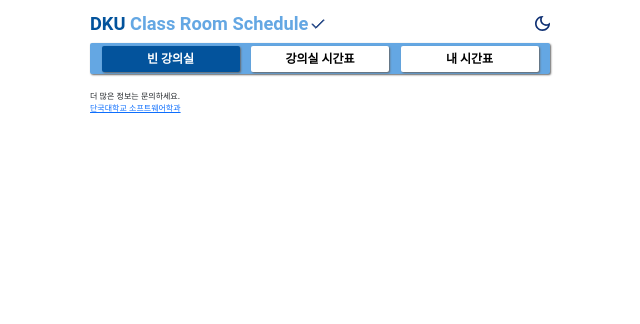
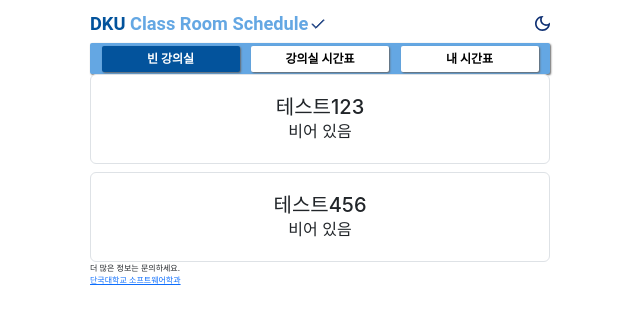
Before and after one commit to ellen24k/opensw, a React (Create React App) app in the folder frontend/: page /FindEmptyClassPage in a window 1280 px wide. Shown: the top 324 px of the page, without its empty margins (320-960 px from the left). Built offline with nearby package versions, Linux system fonts and the light colour scheme; the HTML template or start-up script is replaced by a standard one; a web font is replaced by a local one.

Commit message:
Implement ClassroomButton, ClassroomInfo

```diff
--- /dev/null
+++ b/frontend/src/components/ClassCard.js
@@ -0,0 +1,23 @@
+import { classTime } from '../util';
+
+import Card from 'react-bootstrap/Card';
+
+import styles from '../styles/ClassCard.module.css';
+
+function ClassCard({ classInfo }) {
+    const [start, end] = classTime(classInfo.start, classInfo.end);
+
+    return (
+        <Card as="li" className={styles.ClassCard}>
+            <Card.Body>
+                <Card.Title>{classInfo.course_name}</Card.Title>
+                <Card.Text>
+                    <div><time>{start}</time> ~ <time>{end}</time></div>
+                    <div>{classInfo.professor}</div>
+                </Card.Text>
+            </Card.Body>
+        </Card>
+    );
+}
+
+export default ClassCard;
--- a/frontend/src/components/ClassroomButton.js
+++ b/frontend/src/components/ClassroomButton.js
@@ -1,9 +1,32 @@
-function ClassroomButton({ active, classroom, onClick }) {
+import { classTime, periodStart } from '../util.js';
+
+import Card from 'react-bootstrap/Card';
+import ListGroupItem from 'react-bootstrap/ListGroupItem';
+
+import styles from '../styles/ClassroomButton.module.css';
+
+function ClassroomButton({ active, classroom, onClick, classes }) {
+    const currentTime = (date => `${date.getHours()}:${date.getMinutes()}`)(new Date());
+    const nextClass = classes
+        ?.filter(cls => periodStart(cls.start) > currentTime)
+        ?.sort((a, b) => a.start - b.start)?.[0];
+
     return (
-        <button onClick={() => onClick(classroom)}>
-            <div className="classroom-name">{classroom}</div>
-            <div className="classroom-status"></div>
-        </button>
+        <ListGroupItem
+            className={styles.ClassroomButton}
+            active={active}
+            action
+            onClick={() => onClick(classroom)}
+        >
+            <Card.Body>
+                <Card.Title>{classroom}</Card.Title>
+                <Card.Text>{
+                    nextClass
+                        ? (<><time>{periodStart(nextClass.start)}</time>까지 비어 있음</>)
+                        : '비어 있음'
+                }</Card.Text>
+            </Card.Body>
+        </ListGroupItem>
     );
 }
 
--- a/frontend/src/components/ClassroomInfo.js
+++ b/frontend/src/components/ClassroomInfo.js
@@ -1,5 +1,45 @@
-function ClassroomInfo({ classroom }) {
+import { useState } from "react";
 
+import Offcanvas from "react-bootstrap/Offcanvas";
+import Stack from "react-bootstrap/Stack";
+import CardGroup from "react-bootstrap/CardGroup";
+import Button from "react-bootstrap/Button";
+import { Link } from "react-router-dom";
+import ClassCard from "./ClassCard.js";
+
+import styles from '../styles/ClassroomInfo.module.css';
+
+function ClassroomInfo({ classroom, onHide }) {
+    const [classes, setClasses] = useState([]);
+
+    return (
+        <Offcanvas
+            show={classroom}
+            placement="bottom"
+            backdrop={false}
+            onHide={onHide}
+        >
+            <Offcanvas.Header closeButton>
+                <Offcanvas.Title>✅ {classroom} 강의실 정보</Offcanvas.Title>
+            </Offcanvas.Header>
+            <Offcanvas.Body className={[styles.NoTopPadding, styles.DelegateXPadding1]}>
+                <section className={styles.DelegateXPadding1}>
+                    <h6>오늘 수업</h6>
+                    <Stack
+                        direction="horizontal"
+                        gap={2}
+                        as="ul"
+                        className={[styles.NoStyleList, styles.VerticalList, styles.XPadding1]}
+                    >
+                        {classes.map((cls) => <ClassCard classInfo={cls} />)}
+                    </Stack>
+                </section>
+                <section>
+                    <Button className={styles.FullWidth} as={Link} to="/ViewClassSchedulePage">{classroom} 주간 시간표</Button>
+                </section>
+            </Offcanvas.Body>
+        </Offcanvas>
+    );
 }
 
 export default ClassroomInfo;
--- a/frontend/src/components/FindEmptyClassPage.js
+++ b/frontend/src/components/FindEmptyClassPage.js
@@ -1,6 +1,7 @@
 /* 기능: 빈 강의실 */
 
 import { useState } from 'react';
+import ListGroup from 'react-bootstrap/ListGroup';
 
 import MainFrame from "./MainFrame.js";
 import NaviBar from "./NaviBar.js";
@@ -8,24 +9,34 @@ import ClassroomFilter from './ClassroomFilter.js';
 import ClassroomButton from './ClassroomButton.js';
 import ClassroomInfo from './ClassroomInfo.js';
 
+import styles from '../styles/FindEmptyClassPage.module.css';
+
 function FindEmptyClassPage() {
-    const [emptyClassrooms, setEmptyClassrooms] = useState([]);
+    const [emptyClassrooms, setEmptyClassrooms] = useState(["테스트123", "테스트456"]);
     const [activeClassroom, setActiveClassroom] = useState(null);
     return (
         <MainFrame>
             <NaviBar />
-            <ClassroomFilter />
-            <ul>
+            <ClassroomFilter onChange={(classrooms) => { }} />
+            <ListGroup className={styles.Gap05}>
                 {emptyClassrooms.map((classroom) => (
-                    <li><ClassroomButton
+                    <ClassroomButton
+                        classroom={classroom}
+                        classes={[]}
                         active={activeClassroom === classroom}
-                        classroom={classroom}
-                        onClick={(classroom) => setActiveClassroom(classroom)}
-                    /></li>
+                        onClick={(classroom) => {
+                            setActiveClassroom(activeClassroom === classroom ? null : classroom);
+                        }}
+                    />
                 ))}
-            </ul>
-            {(activeClassroom) && <ClassroomInfo classroom={activeClassroom} />}
-        </MainFrame>
+            </ListGroup>
+            {(activeClassroom) && (
+                <ClassroomInfo
+                    classroom={activeClassroom}
+                    onHide={() => setActiveClassroom(null)}
+                />
+            )}
+        </MainFrame >
     );
 }
 
--- /dev/null
+++ b/frontend/src/styles/ClassCard.module.css
@@ -0,0 +1,3 @@
+.ClassCard {
+	min-width: 10em;
+}
--- /dev/null
+++ b/frontend/src/styles/ClassroomButton.module.css
@@ -0,0 +1,9 @@
+.ClassroomButton {
+	border-radius: inherit;
+	text-align: center;
+	padding: 1.25rem;
+}
+
+.ClassroomButton + .ClassroomButton {
+	border-width: 1px;
+}
--- /dev/null
+++ b/frontend/src/styles/ClassroomInfo.module.css
@@ -0,0 +1,41 @@
+.NoTopPadding {
+	padding-top: 0;
+}
+
+.OffcanvasFooter {
+	width: 100%;
+
+	position: absolute;
+	left: 0;
+	bottom: 0;
+
+	padding: 1rem;
+}
+
+.FullWidth {
+	width: 100%;
+}
+
+.NoStyleList {
+	list-style: none;
+	padding-left: 0;
+}
+
+.VerticalList {
+	overflow-x: scroll;
+}
+
+.DelegateXPadding1 {
+	padding-left: 0;
+	padding-right: 0;
+}
+
+:where(.DelegateXPadding1 > *) {
+	padding-left: 1rem;
+	padding-right: 1rem;
+}
+
+.XPadding1 {
+	padding-left: 1rem;
+	padding-right: 1rem;
+}
--- /dev/null
+++ b/frontend/src/styles/FindEmptyClassPage.module.css
@@ -0,0 +1,3 @@
+.Gap05 {
+	gap: 0.5rem;
+}
--- /dev/null
+++ b/frontend/src/util.js
@@ -0,0 +1,69 @@
+/**
+ * 누적 분을 시간:분 문자열로 변환
+ * @param {number} minutes 누적 분
+ * @returns {string} 시:분
+ */
+export function minutesToTime(minutes) {
+    const hour = Math.floor(minutes / 60);
+    const minute = minutes % 60 || '00';
+    return `${hour}:${minute}`;
+}
+
+/**
+ * 교시 시작 시간 계산
+ * @param {number} period 교시 (정수 1~24)
+ * @returns {string} 교시 시작 시간 (시:분)
+ */
+export function periodStart(period) {
+    if(period <= 0 || period > 24) throw new TypeError(`${period}교시는 존재하지 않습니다`);
+
+    if(period <= 18) {
+        return minutesToTime(9 * 60 + (period - 1) * 30);
+    } else {
+        return minutesToTime(18 * 60 + (period - 19) * 55);
+    }
+}
+
+/**
+ * 교시 종료 시간 계산
+ * @param {number} period 교시 (정수 1~24)
+ * @returns {string} 교시 시작 시간 (시:분)
+ */
+export function periodEnd(period) {
+    if(period <= 0 || period > 24) throw new TypeError(`${period}교시는 존재하지 않습니다`);
+
+    if(period <= 18) {
+        return minutesToTime(9 * 60 + period * 30);
+    } else {
+        return minutesToTime(18 * 60 + (period - 18) * 55 - 5);
+    }
+}
+
+/**
+ * 교시 시작-종료 시간
+ * @param {number} period 교시 (정수 1~24)
+ * @returns {[string, string]} [시작 시간, 종료 시간] (시간=시:분)
+ */
+export function periodRange(period) {
+    if(period <= 0 || period > 24) throw new TypeError(`${period}교시는 존재하지 않습니다`);
+
+    return [periodStart(period), periodEnd(period)];
+}
+
+/**
+ * 교시로 수업 시작-종료 시간 얻기
+ * @param {number} start 시작 교시 (정수 1~24)
+ * @param {number} end 종료 교시 (정수 1~24)
+ * @returns {[string, string]} [시작 시간, 종료 시간] (시간=시:분)
+ */
+export function classTime(start, end) {
+    return [periodStart(start), periodEnd(end)];
+}
+
+/**
+ * 현재 시각을 분:초 형식의 문자열로 얻기
+ */
+export function currentTime() {
+    const date = new Date();
+
+}
```
